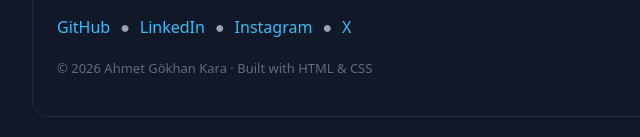
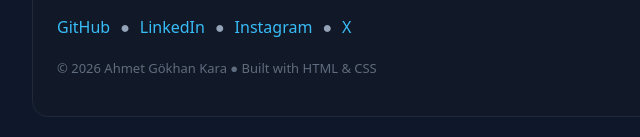
Before and after one commit to KaraEntertainment/karaentertainment.github.io, a plain HTML site: page index.html in a window 1280 px wide. Shown: the part 660-797 px from the top of the page, 248-888 px from the left. Drawn offline with Linux system fonts and the light colour scheme.

Commit message:
Fix HTML formatting and structure

```diff
--- a/index.html
+++ b/index.html
@@ -54,7 +54,7 @@
 <span>●</span>
 <a href="https://x.com/thezirael" target="_blank">X</a>
   <p class="signature">
-    © 2026 Ahmet Gökhan Kara · Built with HTML & CSS
+    © 2026 Ahmet Gökhan Kara ● Built with HTML & CSS
   </p>
 </footer>
   </main>
```
